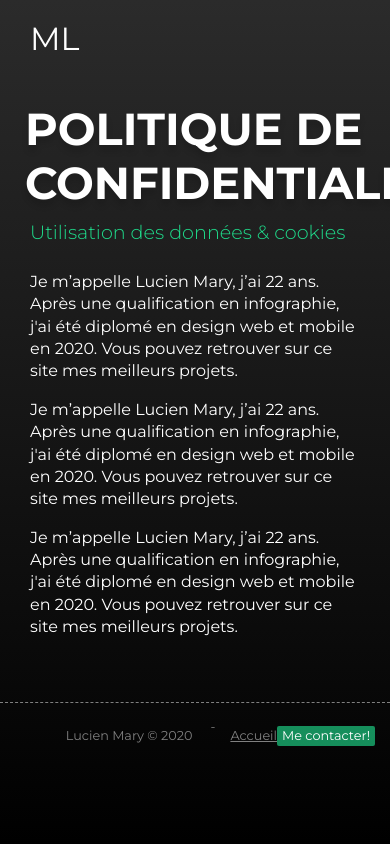
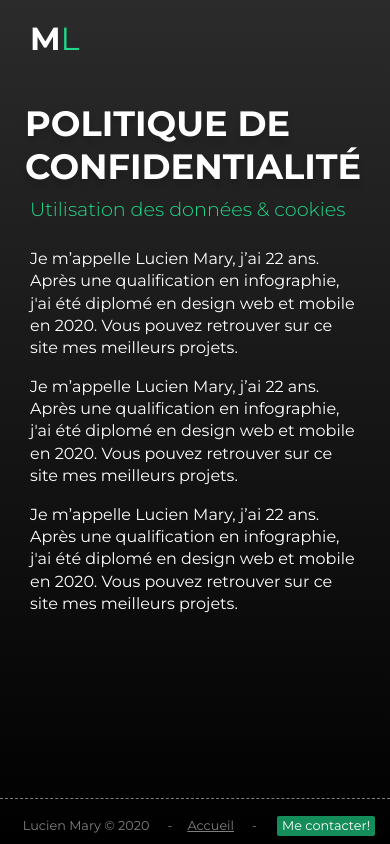
Before and after one commit to lucienmary/new-portfolio, a PHP site: page /privacy-page.html in a window 390 px wide. Run offline with PHP 8.4, Linux system fonts and the light colour scheme; style sheets or scripts are compiled from the project's sources.

Commit message:
Full responsive

```diff
--- a/src/desc.html
+++ b/src/desc.html
@@ -18,8 +18,8 @@
         </div>
 
         <div class="col-md-1">
-            <a href="./">
-                <h2 class="logo">M<span class="logo--l">L</span></h2>
+            <a class="logo" href="./">
+                <h2 class="logo__el">M<span class="logo__el--l">L</span></h2>
             </a>
         </div>
     </header>
@@ -28,7 +28,7 @@
         <section class="row">
             <div class="col-md-6">
                 <div>
-                     <h1 class="glitch-cursor-select glitch-cursor glitch is-glitching desc" data-text="The jungle snack! Jeu online">The jungle snack! Jeu online</h1>
+                    <h1 class="glitch-cursor-select glitch-cursor glitch is-glitching desc" data-text="The jungle snack! Jeu online">The jungle snack! Jeu online</h1>
                     <p class="baseline">Projet scolaire - Juin 2020</p>
                 </div>
 
--- a/src/privacy-page.html
+++ b/src/privacy-page.html
@@ -18,16 +18,16 @@
         </div>
 
         <div class="col-md-1">
-            <a href="./">
-                <h2 class="logo">M<span class="logo--l">L</span></h2>
+            <a class="logo" href="./">
+                <h2 class="logo__el">M<span class="logo__el--l">L</span></h2>
             </a>
         </div>
     </header>
 
     <main class="container">
         <section>
-            <header class="col-md-12">
-                 <h1 class="glitch-cursor-select glitch-cursor glitch is-glitching" data-text="Politique de confidentialité">Politique de confidentialité</h1>
+            <header class="col-12">
+                 <h1 class="glitch-cursor-select glitch-cursor glitch is-glitching privacy" data-text="Politique de confidentialité">Politique de confidentialité</h1>
                 <p class="baseline">Utilisation des données & cookies</p>
             </header>
 
@@ -41,7 +41,7 @@
         </section>
     </main>
 
-    <footer class="clearfix footer-page">
+    <footer class="clearfix footer-page footer-page--bottom-hard">
         <div class="container">
             <p class="float-right footer-page__p">Lucien Mary © 2020<a href="./">Accueil</a><a class="button-filled" href="#">Me contacter!</a></p>
         </div>
--- a/src/scripts/components/noise.js
+++ b/src/scripts/components/noise.js
@@ -7,7 +7,7 @@ export function noise () {
       $('.noise-wrapper').css('opacity',0.4);
 
       // Pour que le bg noise prenne tte le hauteur.
-      $('.noise-wrapper--200').css("height", $(document).height()+'px');
+      $('.noise-wrapper').css("height", $(document).height()+'px');
     }
 
     // cursor glitch.
--- a/src/styles/components/_base.scss
+++ b/src/styles/components/_base.scss
@@ -40,6 +40,7 @@ ul{
     margin-top: 10px;
     transform: translate(-100%);
     font-size: 0.9rem;
+    padding-right: 15px;
     &:before{
         content: '';
         position: absolute;
--- a/src/styles/components/_buttons.scss
+++ b/src/styles/components/_buttons.scss
@@ -43,7 +43,7 @@ a{
         border: 2px solid $c-main;
         box-sizing: border-box;
         transition: all 0.2s;
-        margin-top: 120px;
+        margin-top: 12vh;
         &:hover{
             border: 1px solid grey;
             background-color: black;
--- a/src/styles/components/_footer.scss
+++ b/src/styles/components/_footer.scss
@@ -14,6 +14,7 @@
         z-index: 10;
     }
     &__p{
+        line-height: 2;
         margin-top: 15px;
         margin-bottom: 0;
         font-size: 0.8rem;
@@ -27,22 +28,25 @@
                 content: '-';
                 position: absolute;
                 margin-left: -20px;
+                margin-top: 3px;
                 color: grey;
             }
             &:last-child{
                 text-decoration: inherit;
                 color: $t-main;
-                margin-left: inherit;
-                line-height: 3;
+                margin-left: 43px;
+                line-height: inherit;
                 &:before{
-                    content: '';
+                    content: '-';
+                    margin-top: 0px;
+                    margin-left: -30px;
                 }
             }
         }
     }
-    &--bottom{
+    &--bottom-hard{
         position: absolute;
-        bottom: 1vh;
+        bottom: 0vh;
         right: 0;
         width: 100%;
     }
@@ -99,5 +103,12 @@
             right: 0;
             width: 100%;
         }
+        &--bottom-hard{
+            position: absolute;
+            bottom: 0vh;
+            right: 0;
+            width: 100%;
+            margin: 0;
+        }
     }
 }
--- a/src/styles/components/_img.scss
+++ b/src/styles/components/_img.scss
@@ -36,7 +36,7 @@
 .illu{
     z-index: -1;
     max-width: 100%;
-    margin-top: 9.75vh;
+    margin-top: 25px;
     box-shadow: $s-project;
     border: 1px dashed grey;
 }
@@ -51,8 +51,8 @@
 
     .list-socials{
         text-align: center;
-        margin-top: 80px;
-        margin-bottom: 28px;
+        margin-top: 56px;
+        margin-bottom: 20px;
         li{
             display: inline;
             margin-right: 56px;
@@ -76,4 +76,18 @@
             }
         }
     }
+
+    .illu{
+        z-index: -1;
+        max-width: 100%;
+        margin-top: 9.75vh;
+        box-shadow: $s-project;
+        border: 1px dashed grey;
+    }
 }
+
+@media (min-width: 1600px) {
+    .me{
+        max-width: 660px;
+    }
+}
--- a/src/styles/components/_noise.scss
+++ b/src/styles/components/_noise.scss
@@ -27,9 +27,6 @@
   opacity: 0;
   overflow: hidden;
   // z-index: 10;
-}
-.noise-wrapper--200{
-    height: 200vh;
 }
 
 .noise-wrapper:after {
--- a/src/styles/components/_project.scss
+++ b/src/styles/components/_project.scss
@@ -119,7 +119,7 @@
 @media (min-width: 768px) {
     .project{
         position: absolute;
-        margin-top: 18vh;
+        margin-top: 12vh;
         width: 100%;
         // background-color: grey;
         transform: inherit;
--- a/src/styles/components/_text.scss
+++ b/src/styles/components/_text.scss
@@ -52,9 +52,12 @@ body{
 }
 
 .desc{
-    font-size: 4.2rem;
+    font-size: 3rem;
 }
 
+.privacy{
+    font-size: 2.2rem;
+}
 @media (min-width: 768px) {
     .baseline{
         color: $c-main;
@@ -65,4 +68,7 @@ body{
     .coord{
         font-size: inherit;
     }
+    .desc, .privacy{
+        font-size: 3.2rem;
+    }
 }
```
Also changed, not shown: src/index.html (+4 -4 lines).
